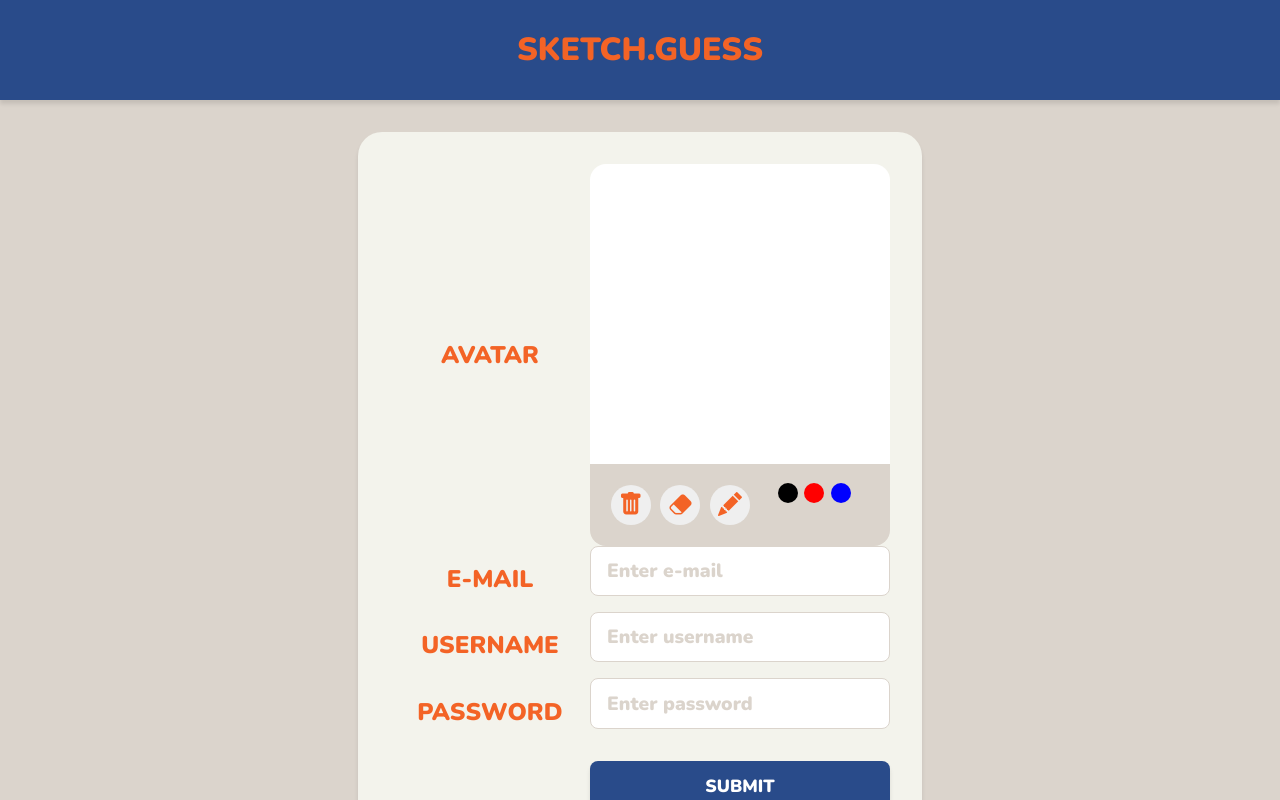
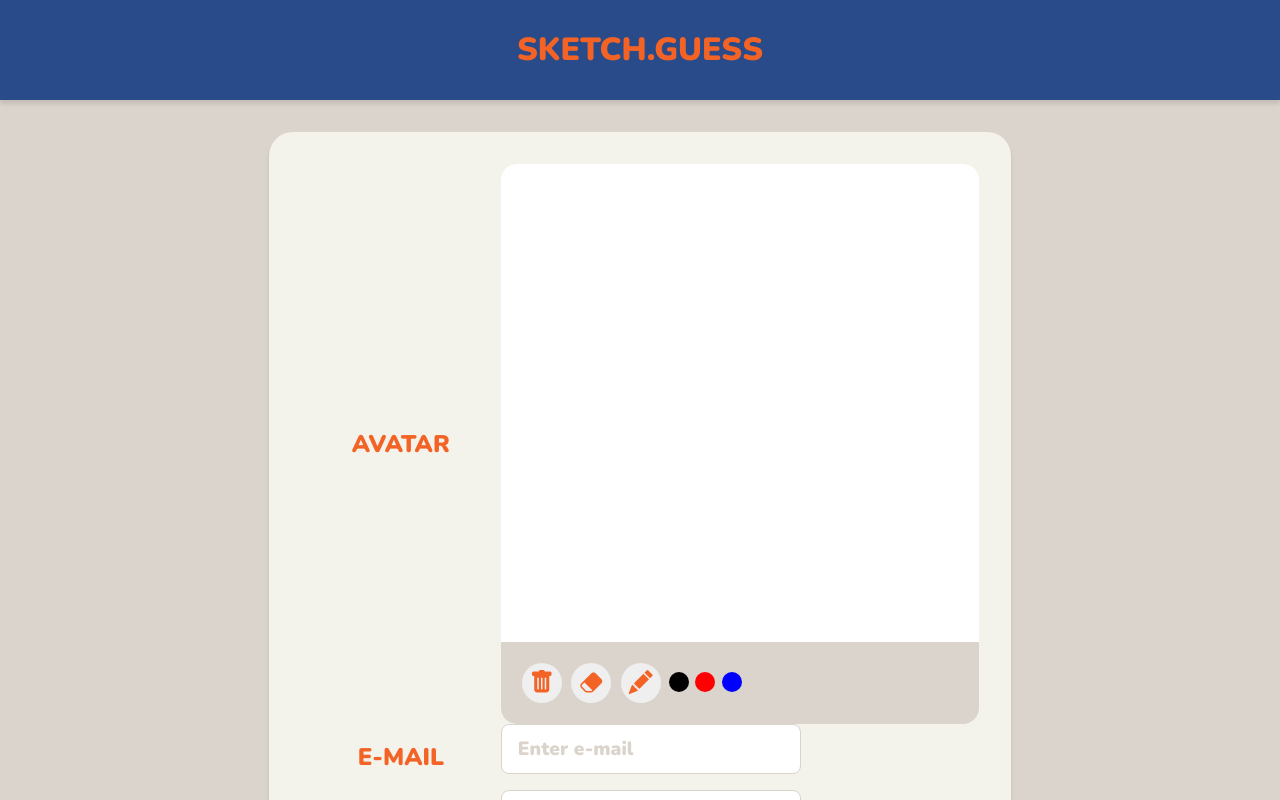
Before and after one commit to 99patricia/Guess-a-Sketch, a React (Create React App) app in the folder client/: page /register in a window 1280 px wide. Shown: the top 800 px of the page. Built offline with nearby package versions, Linux system fonts and the light colour scheme.

Commit message:
Style footer

```diff
--- a/client/src/components/Canvas/CanvasFooter.jsx
+++ b/client/src/components/Canvas/CanvasFooter.jsx
@@ -3,18 +3,22 @@ import styled from "styled-components";
 import { socket } from "service/socket";
 
 import { IconButton } from "components";
+import { Desktop } from "service/mediaQueries";
 
 const StyledCanvasFooter = styled.div`
     background-color: var(--beige);
     padding: 1rem;
-    // margin-bottom: 1rem;
     border-bottom-left-radius: 1rem;
     border-bottom-right-radius: 1rem;
 `;
 
 const StyledToolbar = styled.div`
+    max-width: 460px;
     display: grid;
     grid-auto-flow: column;
+    grid-template-columns: ${(props) => (props.isDesktop ? "1fr 2fr" : "auto")};
+    align-items: center;
+    justify-items: stretch;
 `;
 
 const StyledColor = styled.button`
@@ -70,6 +74,7 @@ const StyledRangeInput = styled.input`
 `;
 
 function CanvasFooter(props) {
+    const isDesktop = Desktop();
     const { canvasRef, sendToSocket, isDrawing, penSizeChoices, colorChoices } =
         { ...props };
 
@@ -149,7 +154,7 @@ function CanvasFooter(props) {
 
     return (
         <StyledCanvasFooter>
-            <StyledToolbar>
+            <StyledToolbar isDesktop={isDesktop}>
                 <div>
                     <IconButton
                         ref={clearButtonRef}
```
